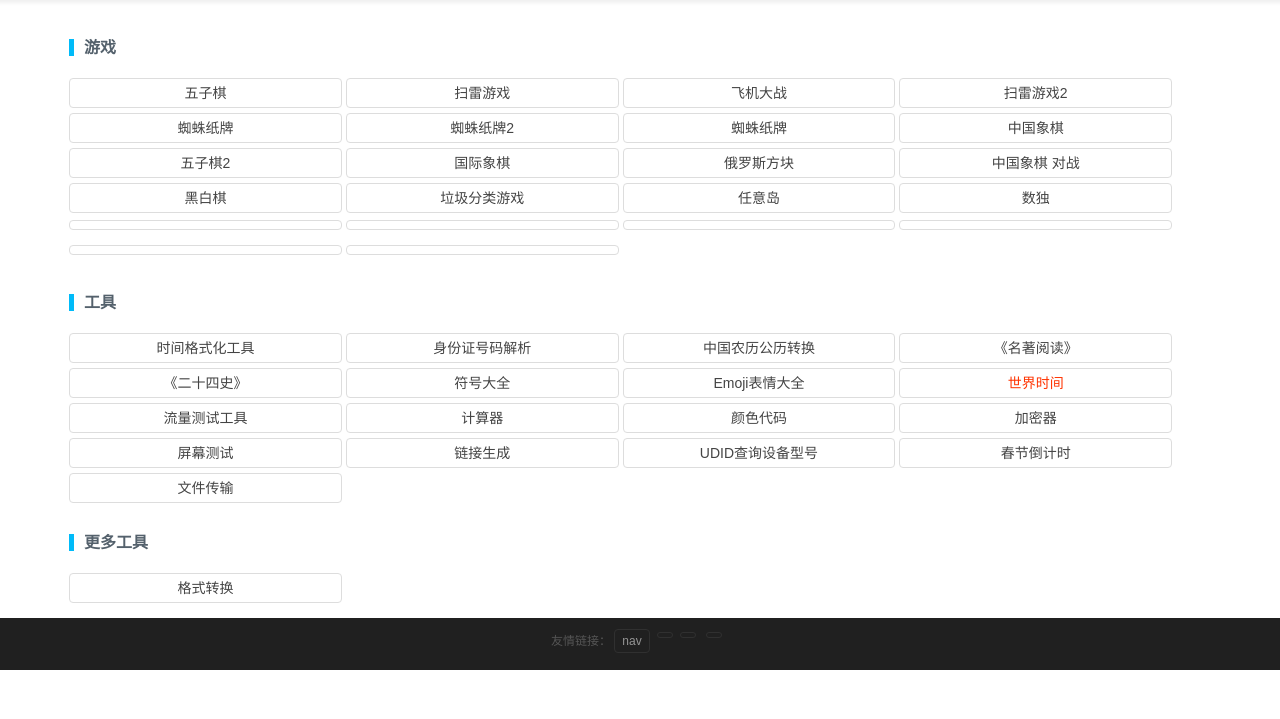
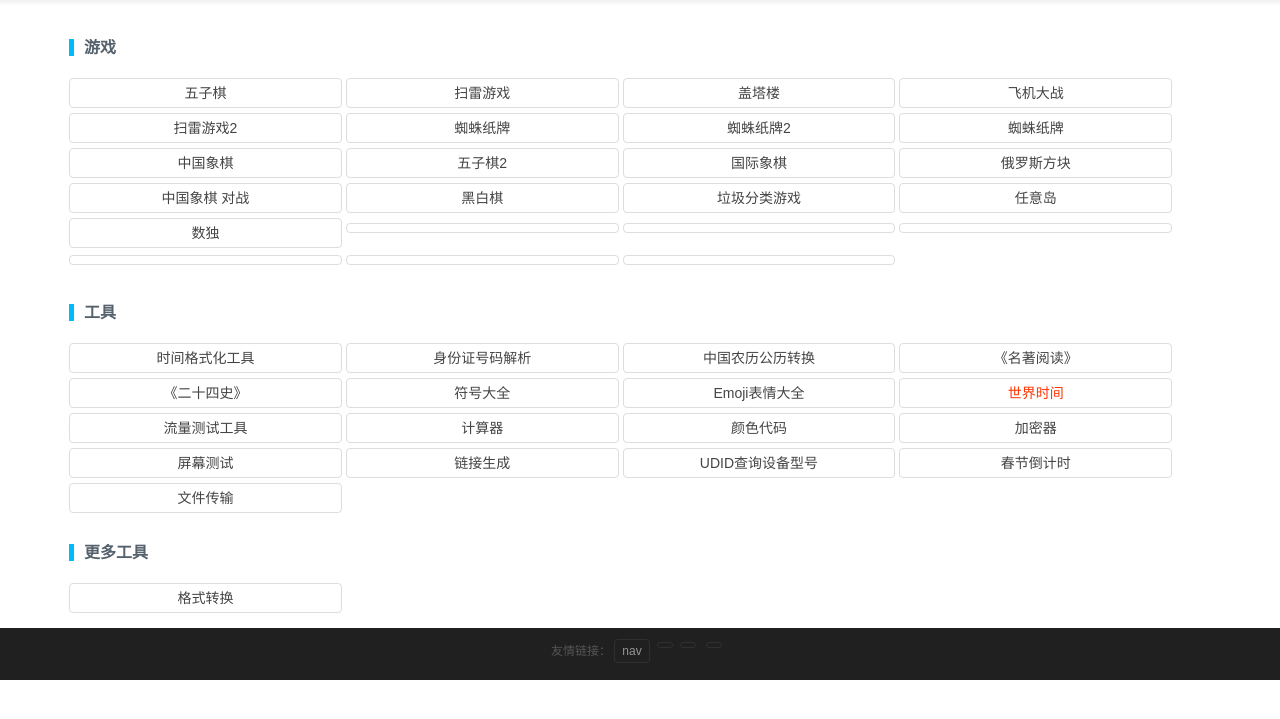
Before and after one commit to webvcd/dh, a plain HTML site: page index.html in a window 1280 px wide. Shown: the part 57-776 px from the top of the page. Drawn offline with nearby package versions, Linux system fonts and the light colour scheme; a script that the page names is missing.

Commit message:
Update index.html

```diff
--- a/index.html
+++ b/index.html
@@ -42,6 +42,7 @@
                 <h3><span>游戏</span></h3>
                  <li><span></span><a href="https://22g.top/wzq/" target="_blank">五子棋</a></li>
 				 <li><span></span><a href="https://22g.top/slyx/" target="_blank">扫雷游戏</a></li>
+		     <li><span></span><a href="https://22g.top/yx/gaitalou/" target="_blank">盖塔楼</a></li>
 				 <li><span></span><a href="https://22g.top/yx/fjdz/" target="_blank">飞机大战</a></li>
 				 <li><span></span><a href="https://22g.top/slyx2/" target="_blank">扫雷游戏2</a></li>
 				 <li><span></span><a href="https://22g.top/xyxgame/dist/index.html#/spider-card" target="_blank">蜘蛛纸牌</a></li>
```
